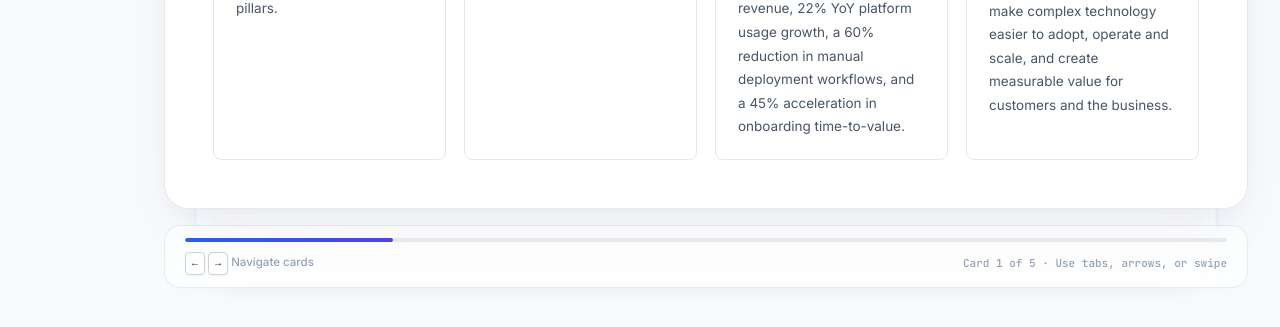
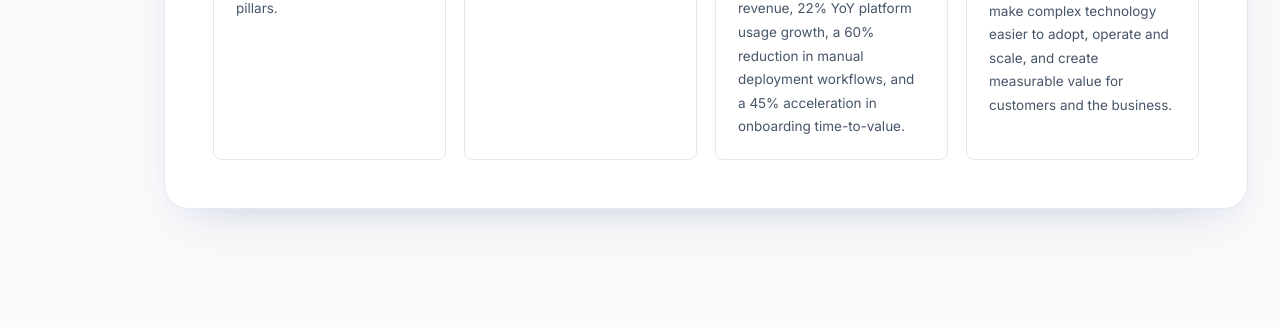
Before and after one commit to alihabbache/alihabbache, a plain HTML site: page index.html in a window 1280 px wide. Shown: the part 1044-1371 px from the top of the page. Drawn offline with Linux system fonts and the light colour scheme; no server answers.

Commit message:
Remove deck footer (progress bar and navigation hints)

```diff
--- a/index.html
+++ b/index.html
@@ -964,17 +964,6 @@
 
       </div><!-- /deck-cards-wrapper -->
 
-      <!-- Card Deck Bottom Control / Progress Bar -->
-      <footer class="deck-footer">
-        <div class="deck-progress-track">
-          <div class="deck-progress-fill" id="deckProgressFill" style="width: 20%;"></div>
-        </div>
-        <div class="deck-footer-hints">
-          <span class="keyboard-hint"><kbd>←</kbd> <kbd>→</kbd> Navigate cards</span>
-          <span class="swipe-hint" id="deckHintLabel">Card 1 of 5 · Use tabs, arrows, or swipe</span>
-        </div>
-      </footer>
-
     </div><!-- /card-deck-stage -->
 
   </main><!-- /pf-main -->
```
